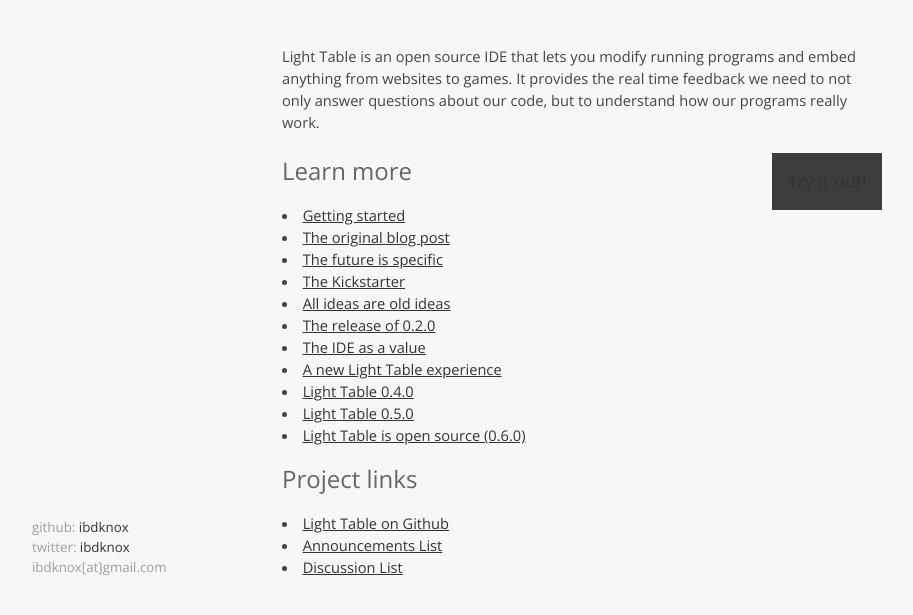
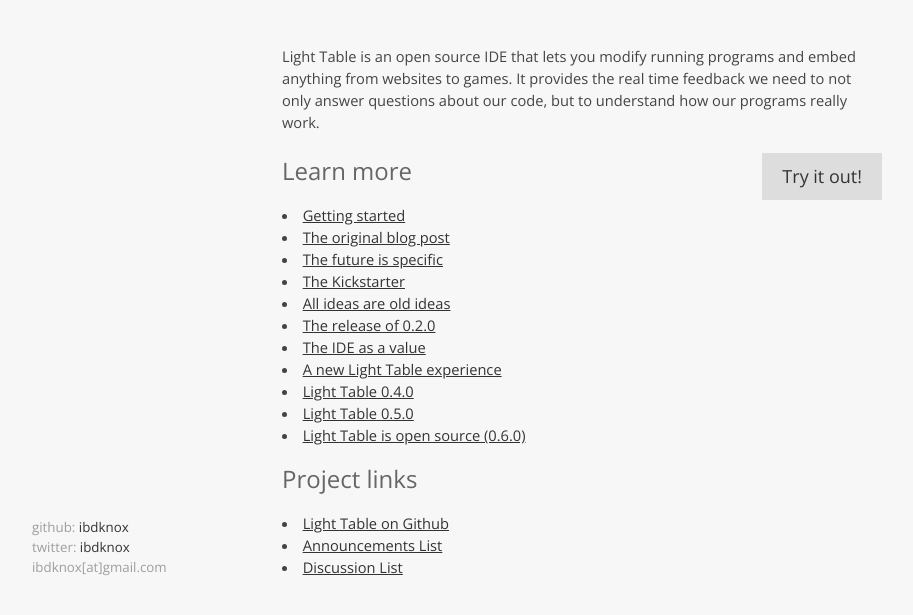
Before and after one commit to ibdknox/chris-granger.com, a Jekyll site: the page built from lighttable.md, in a window 1280 px wide and 1069 px high. Shown: the part 441-1056 px from the top of the window, without its empty margins (18-931 px from the left). Built offline with Jekyll 4.4.1, drawn with Linux system fonts in a browser that asks for light colours; nearby versions of some CDN libraries; Markdown is read by kramdown in place of the engine named in the settings.

Commit message:
fixes
Signed-off-by: Chris Granger <ibdknox@gmail.com>

```diff
--- a/_layouts/default.html
+++ b/_layouts/default.html
@@ -3,6 +3,7 @@
     <head>
         <meta http-equiv="content-type" content="text/html; charset=utf-8" />
         <title>Chris Granger - {{ page.title }}</title>
+        <meta name="viewport" content="width=device-width; initial-scale=1.0; maximum-scale=1.0; user-scalable=0;" />
         <meta name="author" content="Chris Granger" />
         <meta name="description" content="{{ page.meta }}" />
         <link href="http://feeds.feedburner.com/ChrisGranger" rel="alternate" title="Chris Granger" type="application/atom+xml" />
--- a/css/screen-dark.css
+++ b/css/screen-dark.css
@@ -1,5 +1,5 @@
 html {height:100%; }
-body { background:#f7f7f7; height:100%; color:#444; font-family: "Open sans", sans-serif; font-size:11pt;}
+body { background:#f7f7f7; font-size:11pt; height:100%; color:#444; font-family: "Open sans", sans-serif; font-size:11pt;}
 a { text-decoration:none; color:#333;}
 strong {font-weight:bold !important; color:#555 !important; }
 strong a { color:#555 !important; }
@@ -12,14 +12,14 @@
 #nav { width:200px; float:left; display:inline; padding-top:50px; padding-left:50px; position:fixed; height:100%; z-index:0; top:0; left:0px; }
 #nav ul { list-style:none; margin-top:50px; }
 #nav li ul { margin-top:2px; margin-bottom:2px; margin-left: 20px; display:none; }
-#nav li ul a { color: #c9cecc; }
+#nav li ul a { color: #666; }
 
 #nav .info { color: #9e9e9e; margin-top:100px; font-size:10pt; position:absolute; bottom:100px; }
 
 #copyright { display:none; z-index: -1; position:fixed; color: #9e9e9e; bottom:50px; right:50px;}
 
-#contentwrapper { overflow:hidden; min-width:400px; margin-left:250px; min-height:100%; background:none; box-shadow:none; }
-#content { max-width:600px; min-width:320px; padding:50px; padding-top:35px; font-size:11pt; height:100%; }
+#contentwrapper { overflow:hidden; min-width:300px; margin-left:250px; min-height:100%; background:none; box-shadow:none; }
+#content { max-width:600px; min-width:295px; padding:50px; padding-top:35px; font-size:11pt; height:100%; }
 #content h2 { font-size:32px;  margin-bottom:20px; }
 #content h2 a { color:#fff; color:#222; }
 #content h3 { font-size: 24px; color:#666;  }
@@ -48,7 +48,7 @@
 .posts a { color: #444; text-decoration:none !important; }
 
 .lighttable ul a { text-decoration:underline; }
-.lighttable h4 a { padding: 15px; background: #3d3e3c; display:inline-block; font-size:18px; float:right;}
+.lighttable h4 a { padding: 10px 20px; background: #ddd; display:inline-block; font-size:18px; float:right;}
 .lighttable h3,h4 { margin:15px 0; }
 
 #resume { font-weight:lighter; }
@@ -68,15 +68,18 @@
   #wrapper { }
   #nav h1 { display:inline-block; float:left; }
   #nav-wrapper { padding:0 15px;}
-  #nav { margin-bottom:20px; min-width:320px; position:static; display:block; width:100%; max-width:600px; padding-top:10px; padding-left:0; box-sizing:border-box; -moz-box-sizing:border-box; height:auto; border-bottom:1px solid #ddd; }
+  #nav { margin-bottom:20px; min-width:295px; position:static; display:block; width:100%; max-width:600px; padding-top:10px; padding-left:0; box-sizing:border-box; -moz-box-sizing:border-box; height:auto; border-bottom:1px solid #ddd; }
   #nav ul { margin:0; margin-bottom:10px; display:inline-block; float:right; }
   #nav ul li { display:inline-block; margin-left:10px;}
+  #nav ul li:nth-child(1) { display:none; }
   #nav ul li:nth-child(2) { display:none; }
   #contentwrapper { margin:0; width:100%; display:inline-block; }
-#content { padding: 0 15px; overflow:hidden; min-width:320px;}
+#content { padding: 0 15px; overflow:hidden; min-width:200px;}
 #content img { max-width:100%; }
   #copyright { position:static; }
   #nav .info { display:none; }
+.archive a { display:block; float:none; }
+.archive span { color:#888; float:none; display:block; margin-bottom:10px; }
   .posts {padding-bottom:50px;}
   object, video, div.video-wrapper, div.player { width:100%; max-width:100% !important; }
 }
```
Also changed, not shown: archive.md (+4 -1 lines).
